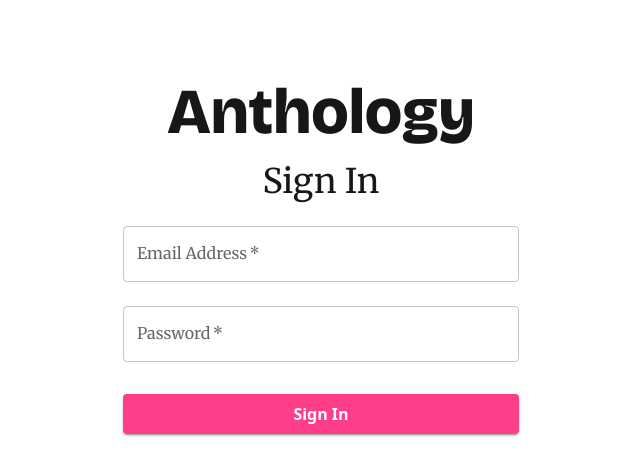
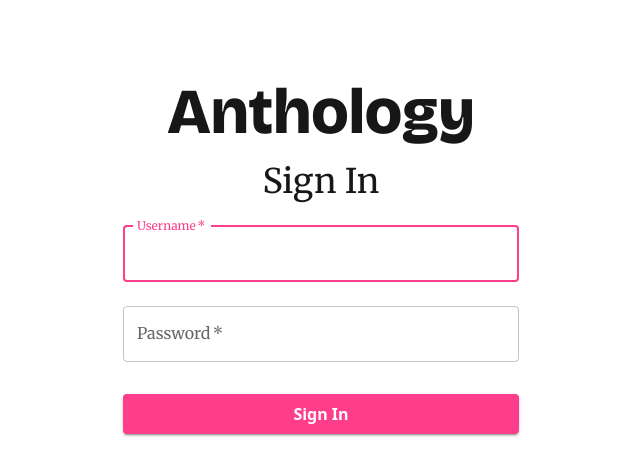
Before and after one commit to rama/anthology-app, a Next.js app: page /sign-in in a window 1280 px wide. Shown: the top 476 px of the page, without its empty margins (319-959 px from the left). Built offline with nearby package versions, Linux system fonts and the light colour scheme; what @mui/material-nextjs would draw is missing.

Commit message:
use username to sign in instead of email, add state and make inputs controlled components

```diff
--- a/src/app/sign-in/page.js
+++ b/src/app/sign-in/page.js
@@ -4,6 +4,9 @@
 import { Container, TextField, Button, Typography, Box } from "@mui/material";
 
 export default function SignIn() {
+	const [username, setUsername] = React.useState("");
+	const [password, setPassword] = React.useState("");
+
 	const handleSubmit = (event) => {
 		event.preventDefault();
 		// TODO submit form to backend
@@ -31,10 +34,12 @@
 						margin="normal"
 						required
 						fullWidth
-						id="email"
-						label="Email Address"
-						name="email"
-						autoComplete="email"
+						id="username"
+						label="Username"
+						name="username"
+						value={username}
+						autoComplete="username"
+						autoFocus
 					/>
 					<TextField
 						margin="normal"
@@ -44,6 +49,7 @@
 						label="Password"
 						type="password"
 						id="password"
+						value={password}
 						autoComplete="current-password"
 					/>
 					<Button
```
